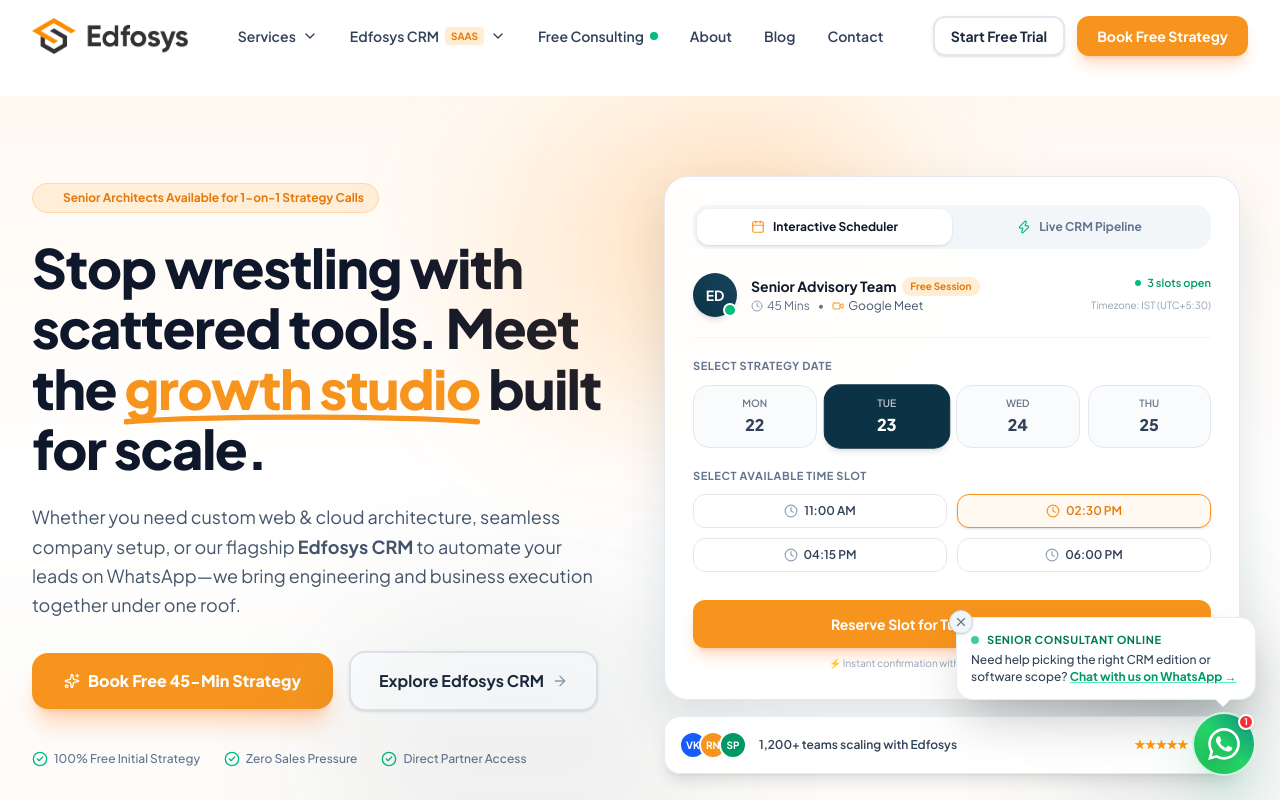
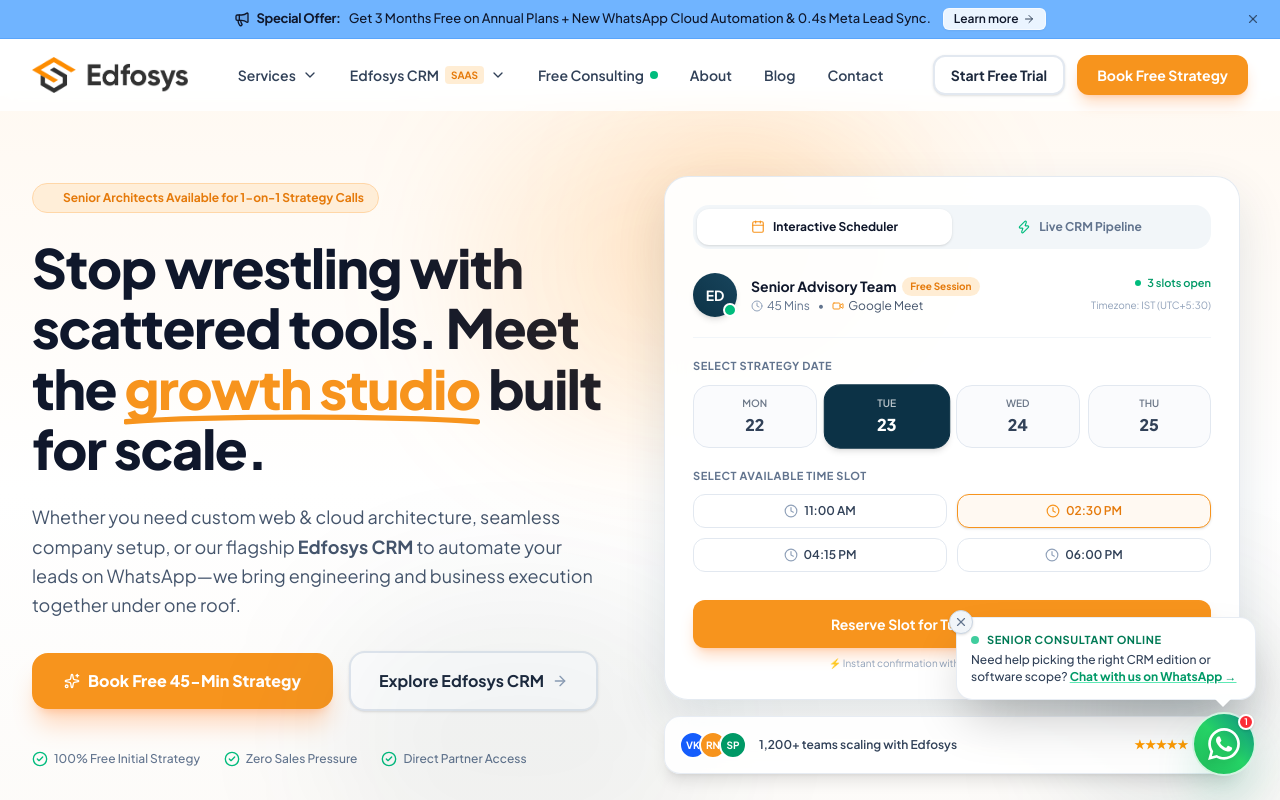
Before and after one commit to techguruyogesh/edfosys-web, a Next.js app in the folder web/: page / in a window 1280 px wide. Shown: the top 800 px of the page. Built offline with nearby package versions, Linux system fonts and the light colour scheme.

Commit message:
feat(header): add top announcement bar for offers and new features styled like Calendly reference

```diff
--- /dev/null
+++ b/web/components/layout/AnnouncementBar.js
@@ -0,0 +1,46 @@
+"use client";
+
+import { useState } from "react";
+import Link from "next/link";
+import { Megaphone, ArrowRight, X } from "lucide-react";
+
+export default function AnnouncementBar() {
+  const [visible, setVisible] = useState(true);
+
+  if (!visible) return null;
+
+  return (
+    <div className="bg-[#70B4FF] text-slate-900 border-b border-[#5aa5fb] py-2 px-3 sm:px-4 relative z-50 transition-all duration-200">
+      <div className="max-w-7xl mx-auto flex items-center justify-center relative">
+        {/* Main Content */}
+        <div className="flex items-center justify-center flex-wrap gap-x-2 gap-y-1 text-xs sm:text-[13px] font-medium text-center pr-6 sm:pr-0">
+          <div className="flex items-center space-x-1.5 flex-shrink-0">
+            <Megaphone className="w-3.5 h-3.5 sm:w-4 sm:h-4 text-slate-900 fill-slate-900/10 flex-shrink-0" />
+            <span className="font-bold tracking-tight">Special Offer:</span>
+          </div>
+
+          <span className="text-slate-900">
+            Get 3 Months Free on Annual Plans + New WhatsApp Cloud Automation & 0.4s Meta Lead Sync.
+          </span>
+
+          <Link
+            href="/crm"
+            className="inline-flex items-center space-x-1 bg-white/85 hover:bg-white text-slate-900 px-2.5 py-0.5 rounded-md text-[11px] sm:text-xs font-semibold transition-all hover:scale-[1.02] border border-white/60 shadow-xs ml-1 flex-shrink-0"
+          >
+            <span>Learn more</span>
+            <ArrowRight className="w-3 h-3 text-slate-700" />
+          </Link>
+        </div>
+
+        {/* Dismiss Button */}
+        <button
+          onClick={() => setVisible(false)}
+          className="absolute right-0 top-1/2 -translate-y-1/2 text-slate-800/70 hover:text-slate-950 p-1 rounded-md hover:bg-black/5 transition-colors"
+          aria-label="Dismiss announcement"
+        >
+          <X className="w-3.5 h-3.5" />
+        </button>
+      </div>
+    </div>
+  );
+}
--- a/web/components/layout/Navbar.js
+++ b/web/components/layout/Navbar.js
@@ -4,6 +4,7 @@
 import Link from "next/link";
 import Image from "next/image";
 import { usePathname } from "next/navigation";
+import AnnouncementBar from "./AnnouncementBar";
 import {
   ChevronDown,
   Menu,
@@ -142,8 +143,10 @@
   ];
 
   return (
-    <header
-      className={`fixed top-0 left-0 right-0 z-50 transition-all duration-300 ${
+    <header className="fixed top-0 left-0 right-0 z-50">
+      <AnnouncementBar />
+      <div
+        className={`transition-all duration-300 ${
           scrolled
             ? "bg-white/95 backdrop-blur-md shadow-sm border-b border-slate-100 py-3"
             : "bg-white/80 backdrop-blur-sm py-4"
@@ -622,6 +625,7 @@
           </div>
         )}
       </div>
+      </div>
     </header>
   );
 }
```
Lines whose indentation alone changed are shown as unchanged.
